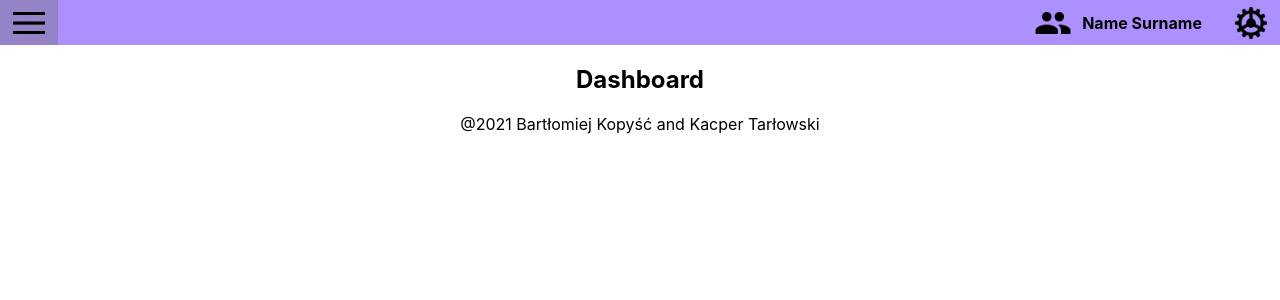
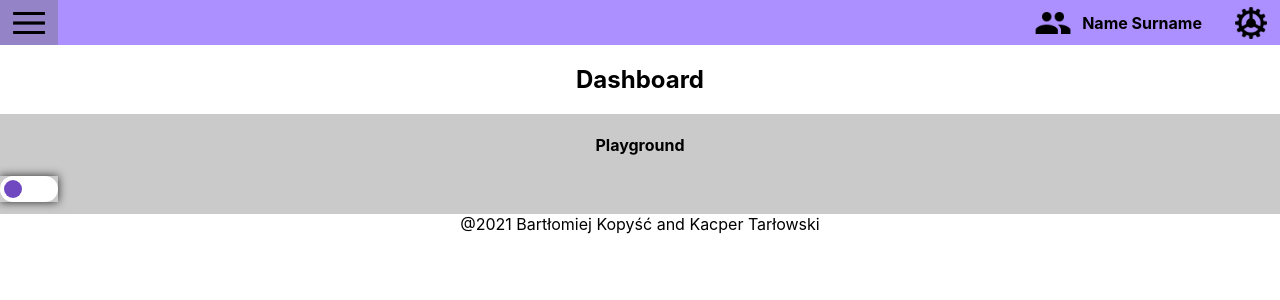
Before and after one commit to Kacpu/PGUI-dashboard-sprzedawcy, a React (Create React App) app: page / in a window 1280 px wide. Shown: the top 300 px of the page. Built offline with nearby package versions, Linux system fonts and the light colour scheme.

Commit message:
Dodanie switcha

```diff
--- a/src/App.js
+++ b/src/App.js
@@ -2,6 +2,7 @@ import logo from './logo.svg';
 import './App.css';
 import NavigationHeader from "./components/NavigationHeader/NavigationHeader";
 import Dashboard from "./containers/Dashboard/Dashboard";
+import Playground from "./components/TestPlayground/Playground"
 import Footer from './components/Footer/Footer';
 
 
@@ -10,6 +11,7 @@ function App() {
     <div className="App">
       <NavigationHeader />
       <Dashboard />
+      <Playground />
       <Footer />
     </div>
   );
--- /dev/null
+++ b/src/components/TestPlayground/Playground.js
@@ -0,0 +1,9 @@
+import Switch from "../../elements/Switch/Switch";
+
+export default function Playground() {
+    return (
+        <div style={{ backgroundColor: "#cacaca", height: "100px", display: "flex", flexDirection: "column" }}>
+            <h4>Playground</h4>
+            <Switch />
+        </div>);
+}
--- /dev/null
+++ b/src/elements/Switch/Switch.js
@@ -0,0 +1,11 @@
+import './switch.css'
+
+export default function Switch() {
+
+    return (
+        <label class="switch">
+            <input type="checkbox" />
+            <span class ="slider"></span>
+        </label>
+    );
+}
--- /dev/null
+++ b/src/elements/Switch/switch.css
@@ -0,0 +1,57 @@
+:root{
+  --width : 48px;
+  --height: 26px;
+  --slider-width: 18px;
+}
+
+.switch {
+  position: relative;
+  display: inline-block;
+  width: var(--width);
+  height: var(--height);
+  box-shadow: rgba(0,0,0,0.8) 0 0 10px;;
+}
+
+.switch input {
+  opacity: 0;
+  width: 0;
+  height: 0;
+}
+
+.slider {
+  position: absolute;
+  cursor: pointer;
+  background-color: white;
+  top: 0;
+  left: 0;
+  right: 0;
+  bottom: 0;
+  border-radius: 34px;
+  -webkit-transition: .4s;
+  transition: .4s;
+}
+
+.slider:before {
+  position: absolute;
+  content: "";
+  height: var(--slider-width);
+  width: var(--slider-width);
+  left: 4px;
+  right: 4px;
+  bottom: 4px;
+  top: 4px;
+  border-radius: 20px;
+  background-color:#7049C1;
+  -webkit-transition: .4s;
+  transition: .4s;
+}
+
+input:checked+.slider:before {
+  background-color: #333236;
+}
+
+input:checked+.slider:before {
+  /* -webkit-transform: translateX(26px);
+  -ms-transform: translateX(26px); */
+  transform: translateX(calc(var(--width) - var(--slider-width)));
+}
```
